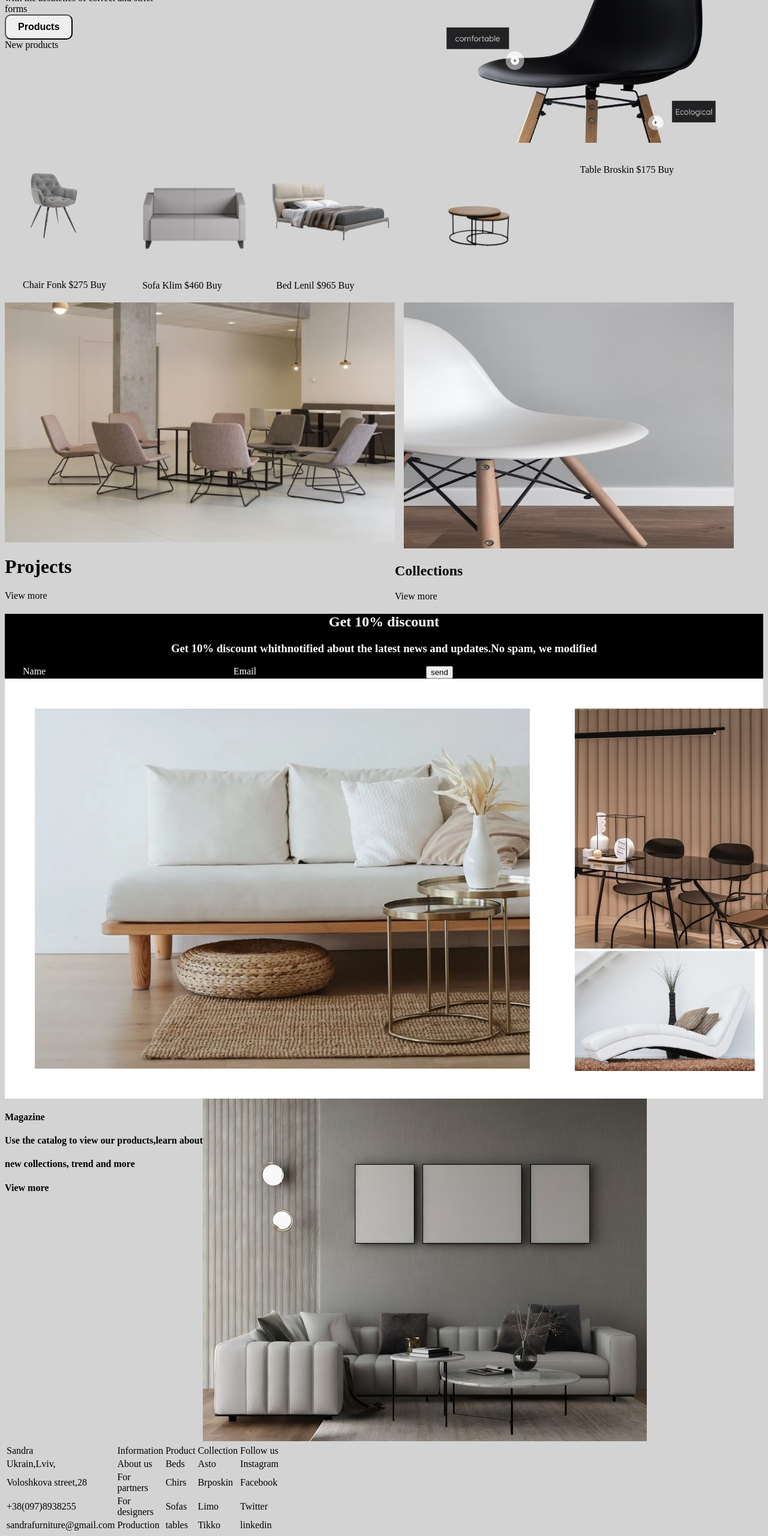
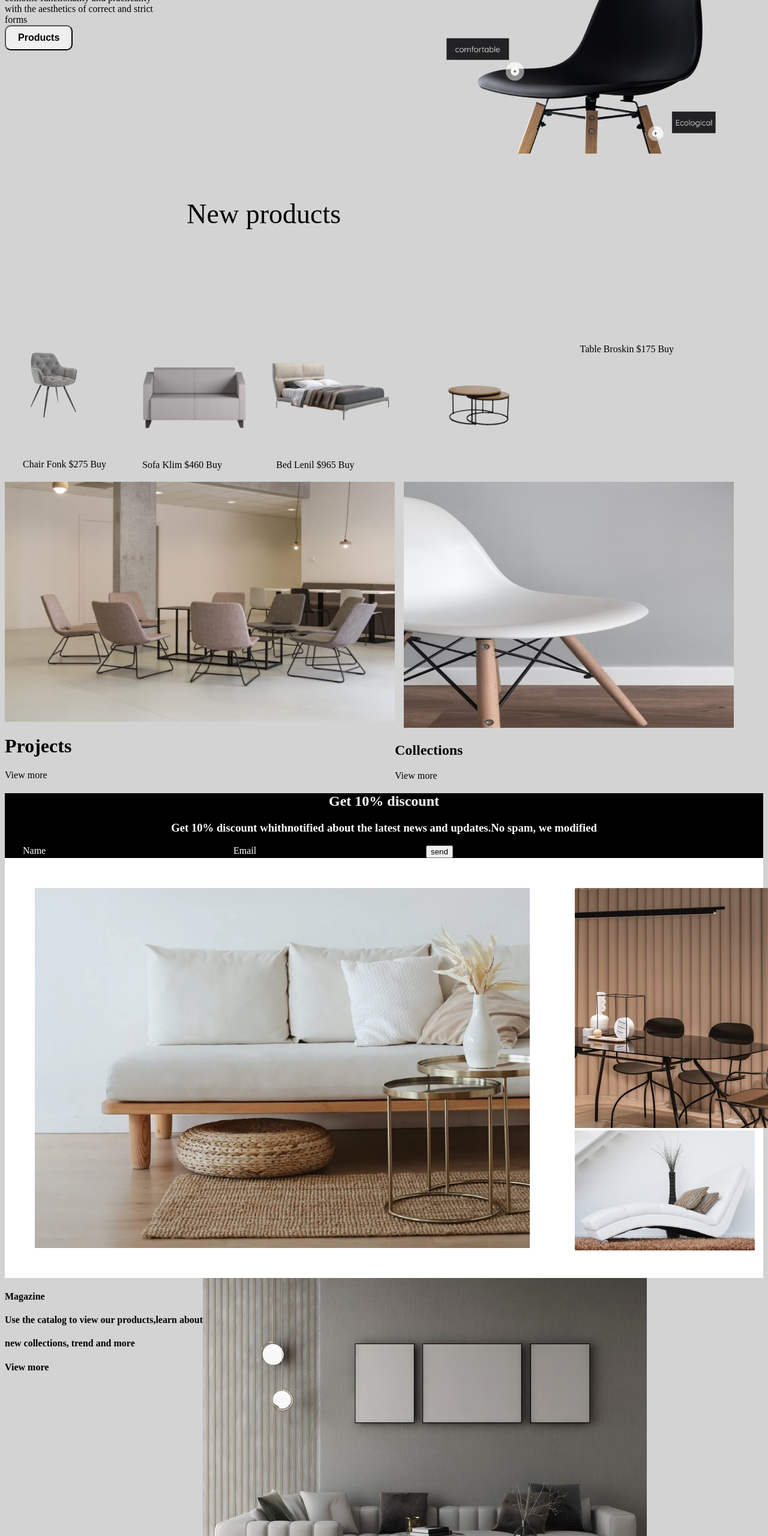
Before and after one commit to EmmilyOdhiambo/JSassingnment, a plain HTML site: page index.html in a window 1280 px wide. Shown: the part 240-2800 px from the top of the page at 60% size. Drawn offline with nearby package versions, Linux system fonts and the light colour scheme.

Commit message:
first commit

```diff
--- a/index.html
+++ b/index.html
@@ -16,8 +16,10 @@
     <link rel="stylesheet" href="style.css">
 </head>
 <body>
-    <div class="container">
+    <div class="container"></div>
+
         <div class="cont">
+
             <p>Sandra</p>
             <p>EN</p>
             <P>About us</P>
@@ -27,7 +29,7 @@
             <ion-icon name="search-outline"></ion-icon>
             <ion-icon name="person-outline"></ion-icon>
             <ion-icon name="cart-outline"></ion-icon>
-        </div>
+        </div><hr>
         <div class="flex">
             <h>Mordern</h>
             <br/>
@@ -50,10 +52,7 @@
         <div>
         <button class="text">Products</button>
         </div>
-        <!-- <h1>New Products</h1> -->
-        <!-- <img src="one.png"> -->
         <div class="new">New products</div>
-        <!-- <img src="one.png"> -->
         <div class="content">
             <div>
             <img class="K" src="K.png">
@@ -71,12 +70,6 @@
             <p>Table Broskin $175   Buy</p>
         </div>
         <div class="names">
-            <!-- <p>Chair Fonk $275    Buy</p> -->
-            <!-- <p>Sofa Klim $460    Buy</p> -->
-            <!-- <p>Bed Lenil $965     Buy</p> -->
-            <!-- <p>Table Broskin $175   Buy</p> -->
-
-
         </div>
         </div>
         <div class="frame">
@@ -144,7 +137,7 @@
 
 
     </div>
-    <div>
+    <div class="hopper">
     <table>
         <thead>
             <tr>
--- a/style.css
+++ b/style.css
@@ -22,6 +22,9 @@ body{
 }
 .new{
     margin-bottom: 5%;
+    margin-left: 24%;
+    padding-top: 246px;
+    font-size: 46px;
 }
 .form{
     padding-right: 80%;
@@ -145,3 +148,10 @@ table{
     width: 120px;
     /* display: flex; */
 }
+.hopper{
+    display: flex;
+    justify-content: space-between ;
+    color: white;
+    background-color: black;
+    gap: 50px;
+}
```
